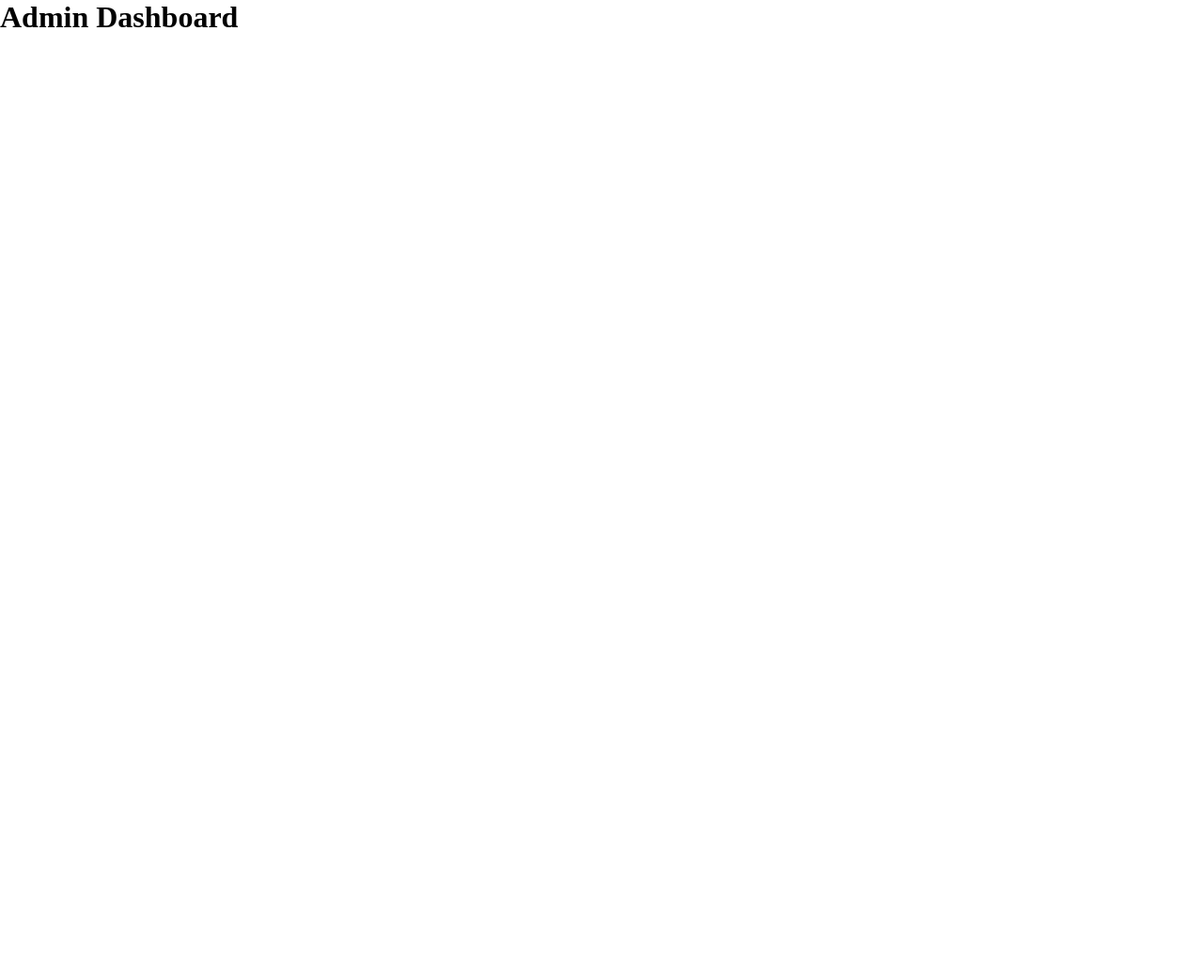
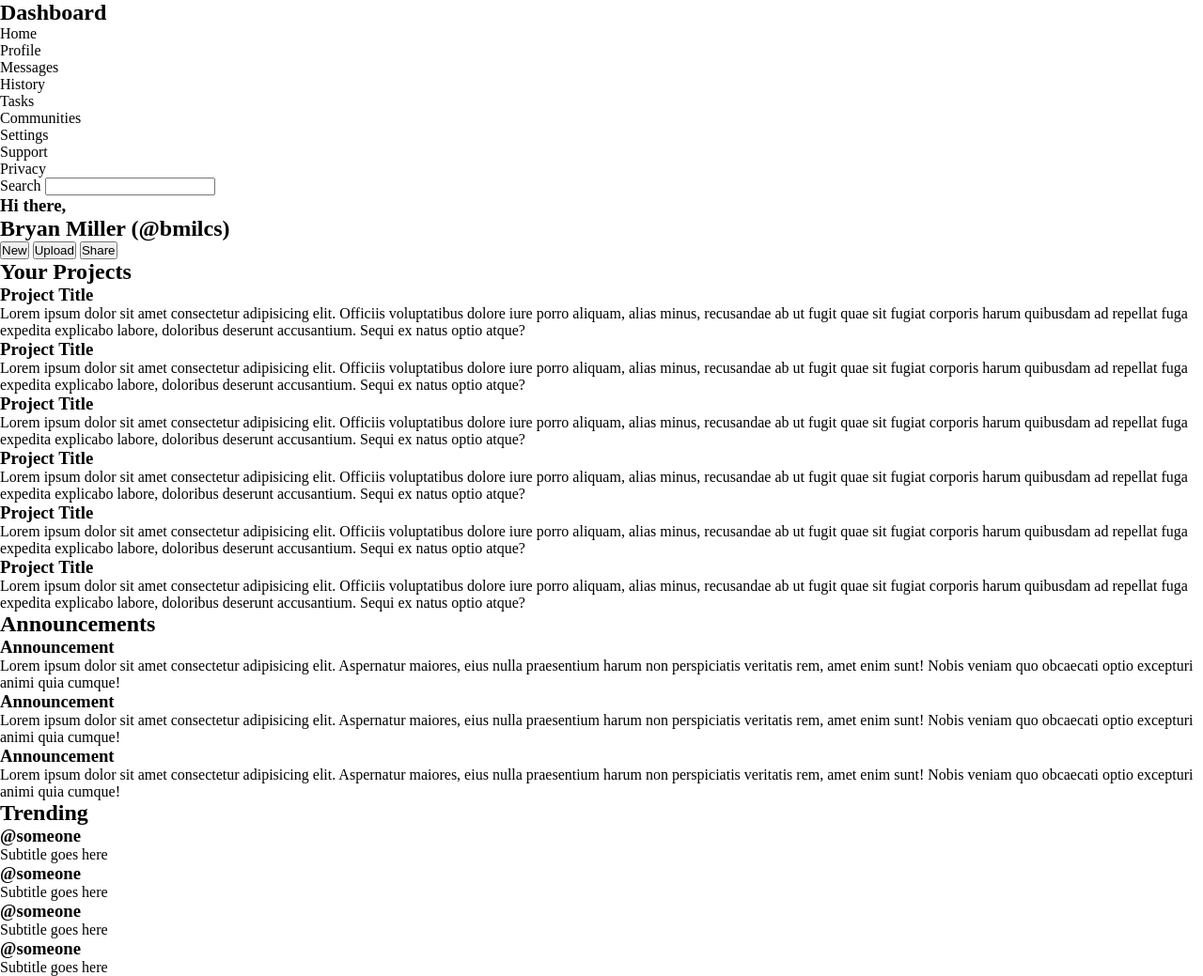
Before and after one commit to bmilcs/odin-admin-dashboard, a plain HTML site: page index.html in a window 1280 px wide. Shown: the whole page at 94% size. Before the commit the page ends 800 px from the top, so only its background shows below. Drawn offline with Linux system fonts and the light colour scheme.

Commit message:
Add structure to page with dummy content

```diff
--- a/index.html
+++ b/index.html
@@ -8,6 +8,149 @@
     <link rel="stylesheet" href="style.css" />
   </head>
   <body>
-    <h1>Admin Dashboard</h1>
+    <nav>
+      <h1>Dashboard</h1>
+      <ul>
+        <li href="#">Home</li>
+        <li href="#">Profile</li>
+        <li href="#">Messages</li>
+        <li href="#">History</li>
+        <li href="#">Tasks</li>
+        <li href="#">Communities</li>
+      </ul>
+      <ul>
+        <li href="#">Settings</li>
+        <li href="#">Support</li>
+        <li href="#">Privacy</li>
+      </ul>
+    </nav>
+    <header>
+      <div class="header-top">
+        <form action="" method="get">
+          <label for="search_bar">Search</label>
+          <input type="text" id="search_bar" />
+        </form>
+        <h2 Bryan="" Miller=""></h2>
+      </div>
+      <div class="header-bottom">
+        <div class="introduction-container">
+          <h3>Hi there,</h3>
+          <h2>Bryan Miller (@bmilcs)</h2>
+        </div>
+        <div class="button-container">
+          <button class="header-buttons">New</button>
+          <button class="header-buttons">Upload</button>
+          <button class="header-buttons">Share</button>
+        </div>
+      </div>
+    </header>
+    <main>
+      <section class="project-section">
+        <h2>Your Projects</h2>
+        <div class="project-grid-container">
+          <article class="project card">
+            <h3>Project Title</h3>
+            <p>
+              Lorem ipsum dolor sit amet consectetur adipisicing elit. Officiis
+              voluptatibus dolore iure porro aliquam, alias minus, recusandae ab
+              ut fugit quae sit fugiat corporis harum quibusdam ad repellat fuga
+              expedita explicabo labore, doloribus deserunt accusantium. Sequi
+              ex natus optio atque?
+            </p>
+          </article>
+          <article class="project card">
+            <h3>Project Title</h3>
+            <p>
+              Lorem ipsum dolor sit amet consectetur adipisicing elit. Officiis
+              voluptatibus dolore iure porro aliquam, alias minus, recusandae ab
+              ut fugit quae sit fugiat corporis harum quibusdam ad repellat fuga
+              expedita explicabo labore, doloribus deserunt accusantium. Sequi
+              ex natus optio atque?
+            </p>
+          </article>
+          <article class="project card">
+            <h3>Project Title</h3>
+            <p>
+              Lorem ipsum dolor sit amet consectetur adipisicing elit. Officiis
+              voluptatibus dolore iure porro aliquam, alias minus, recusandae ab
+              ut fugit quae sit fugiat corporis harum quibusdam ad repellat fuga
+              expedita explicabo labore, doloribus deserunt accusantium. Sequi
+              ex natus optio atque?
+            </p>
+          </article>
+          <article class="project card">
+            <h3>Project Title</h3>
+            <p>
+              Lorem ipsum dolor sit amet consectetur adipisicing elit. Officiis
+              voluptatibus dolore iure porro aliquam, alias minus, recusandae ab
+              ut fugit quae sit fugiat corporis harum quibusdam ad repellat fuga
+              expedita explicabo labore, doloribus deserunt accusantium. Sequi
+              ex natus optio atque?
+            </p>
+          </article>
+          <article class="project card">
+            <h3>Project Title</h3>
+            <p>
+              Lorem ipsum dolor sit amet consectetur adipisicing elit. Officiis
+              voluptatibus dolore iure porro aliquam, alias minus, recusandae ab
+              ut fugit quae sit fugiat corporis harum quibusdam ad repellat fuga
+              expedita explicabo labore, doloribus deserunt accusantium. Sequi
+              ex natus optio atque?
+            </p>
+          </article>
+          <article class="project card">
+            <h3>Project Title</h3>
+            <p>
+              Lorem ipsum dolor sit amet consectetur adipisicing elit. Officiis
+              voluptatibus dolore iure porro aliquam, alias minus, recusandae ab
+              ut fugit quae sit fugiat corporis harum quibusdam ad repellat fuga
+              expedita explicabo labore, doloribus deserunt accusantium. Sequi
+              ex natus optio atque?
+            </p>
+          </article>
+        </div>
+      </section>
+      <aside>
+        <div class="announcements-container">
+          <h2>Announcements</h2>
+          <article class="announcement">
+            <h3>Announcement</h3>
+            <p>
+              Lorem ipsum dolor sit amet consectetur adipisicing elit.
+              Aspernatur maiores, eius nulla praesentium harum non perspiciatis
+              veritatis rem, amet enim sunt! Nobis veniam quo obcaecati optio
+              excepturi animi quia cumque!
+            </p>
+            <h3>Announcement</h3>
+            <p>
+              Lorem ipsum dolor sit amet consectetur adipisicing elit.
+              Aspernatur maiores, eius nulla praesentium harum non perspiciatis
+              veritatis rem, amet enim sunt! Nobis veniam quo obcaecati optio
+              excepturi animi quia cumque!
+            </p>
+            <h3>Announcement</h3>
+            <p>
+              Lorem ipsum dolor sit amet consectetur adipisicing elit.
+              Aspernatur maiores, eius nulla praesentium harum non perspiciatis
+              veritatis rem, amet enim sunt! Nobis veniam quo obcaecati optio
+              excepturi animi quia cumque!
+            </p>
+          </article>
+        </div>
+        <div class="trending-container">
+          <h2>Trending</h2>
+          <article>
+            <h3>@someone</h3>
+            <p>Subtitle goes here</p>
+            <h3>@someone</h3>
+            <p>Subtitle goes here</p>
+            <h3>@someone</h3>
+            <p>Subtitle goes here</p>
+            <h3>@someone</h3>
+            <p>Subtitle goes here</p>
+          </article>
+        </div>
+      </aside>
+    </main>
   </body>
 </html>
```
